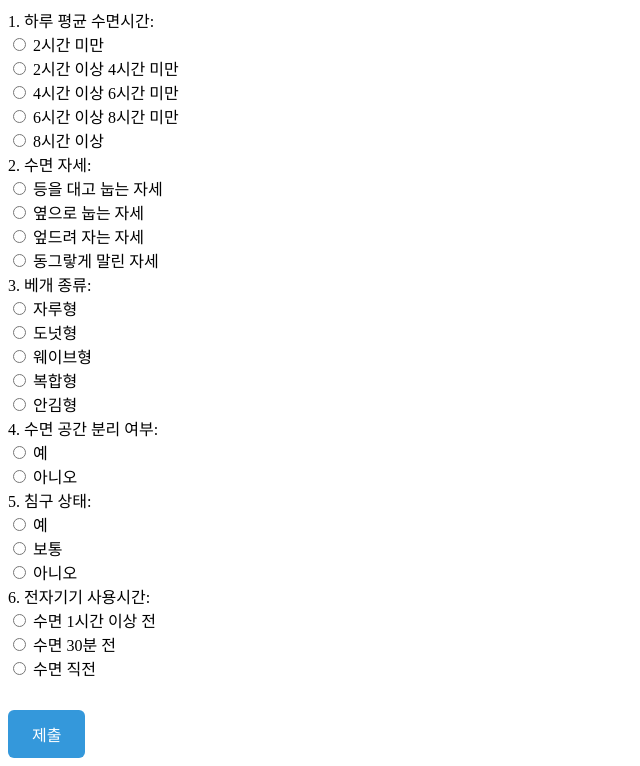
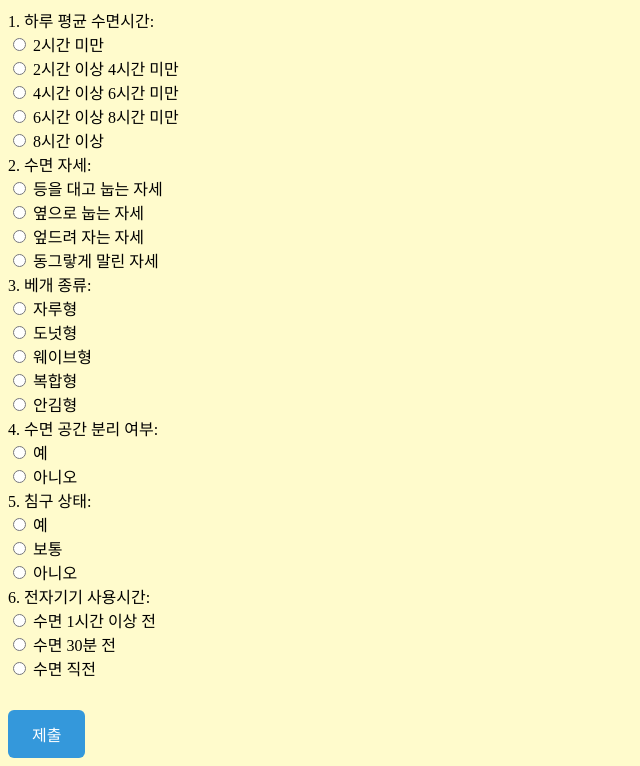
Before and after one commit to yein2312/sleeping, a plain HTML site: page index.html in a window 1280 px wide. Shown: the part 81-847 px from the top of the page, without its empty margins (0-640 px from the left). Drawn offline with Linux system fonts and the light colour scheme.

Commit message:
Update styles.css

```diff
--- a/styles.css
+++ b/styles.css
@@ -19,3 +19,6 @@ button:hover {
     display: none; /* 프린트할 때 버튼은 안 보이게 */
   }
 }
+body {
+  background-color: #fffbcc;
+}
```
